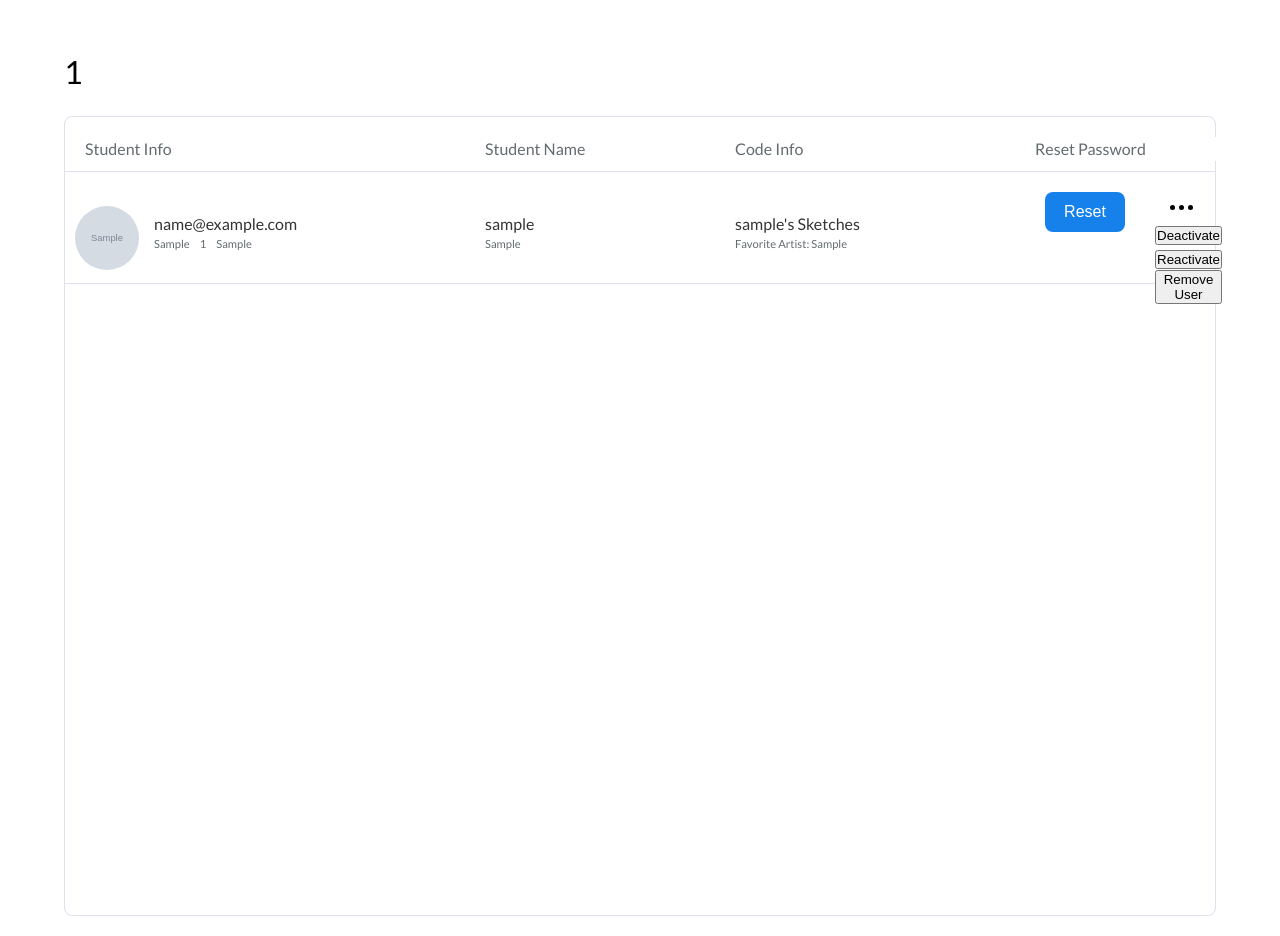
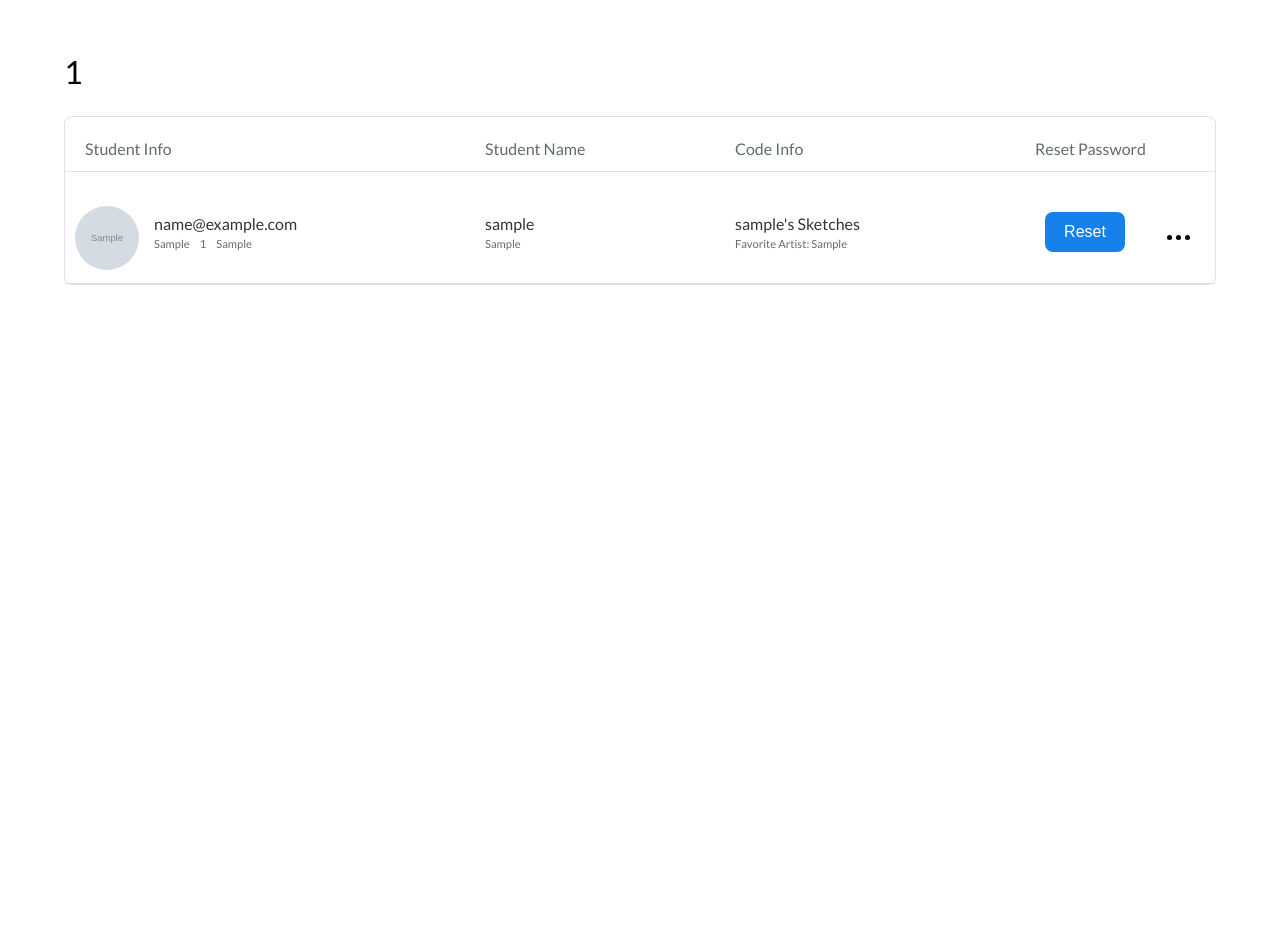
Before and after one commit to slowizzm/ITGM727-databases-and-dynamic-web-programming, a PHP site: page /admin.php in a window 1280 px wide. Shown: the part 72-1008 px from the top of the page. After the commit the page ends 357 px from the top, so only its background shows below. Run offline with PHP 8.4, Linux system fonts and the light colour scheme; the visitor is signed in with stand-in values (Sample User, id 1); tables that the repository leaves empty or names only in its code hold one stand-in row (values such as "Sample post"); grey boxes marked "Sample" are stand-in pictures.

Commit message:
style tweaks due to adding forms

```diff
--- a/CreativeProject/css/admin.css
+++ b/CreativeProject/css/admin.css
@@ -27,7 +27,7 @@ body {
     flex-direction: column;
     align-items: center;
     width: 100%;
-    height: 100vh;
+    /* 	height: 100vh; */
     margin: 20px auto;
     padding: 20px 0
 }
@@ -48,7 +48,6 @@ body {
 
 .panel-title {
     width: 100%;
-    background-color: #fff;
     padding: 0 20px;
     text-align: left;
     color: #636B6F;
@@ -85,6 +84,18 @@ body {
     border-bottom: 1px #DFE0EB solid;
     align-items: left;
     color: #343434;
+}
+
+#overlay {
+    display: block;
+    position: absolute;
+    width: 62.5%;
+    height: 92px;
+    margin: 0;
+    background-color: gray;
+    /*   padding: 10px; */
+    bottom: 120px;
+    overflow: hidden
 }
 
 .card-student-info-wrapper {
@@ -130,7 +141,9 @@ body {
     padding: 20px;
 }
 
-.card-student-name {}
+.card-student-name {
+    color: #343434
+}
 
 .card-major {
     font-size: 0.7rem;
@@ -168,10 +181,11 @@ body {
     height: 100%;
 }
 
-.card-btn {
+.card-options-container form .card-btn {
     width: 80px;
     height: 40px;
     margin: auto 30px;
+    margin-top: 20px;
     background-color: #1680EB;
     border: none;
     border-radius: 8px;
@@ -179,7 +193,7 @@ body {
     font-size: 1rem;
 }
 
-.card-btn:hover {
+.card-options-container form .card-btn:hover {
     background-color: #0590f4;
     cursor: pointer;
 }
@@ -205,3 +219,87 @@ body {
 .card-more-circ {
     margin: 0 2px;
 }
+
+.card-active {
+    background-color: transparent
+}
+
+.card-inactive {
+    background-color: #F2C94C99;
+}
+
+.admin-dropdown {
+    float: left;
+    overflow: hidden;
+    margin: auto;
+}
+
+.admin-dropdown .dropbtn {
+    font-size: 15px;
+    border: none;
+    outline: none;
+    color: #343434;
+    background-color: inherit;
+    font-family: inherit;
+    margin: 0;
+}
+
+.admin-dropdown-content {
+    display: none;
+    position: absolute;
+    background-color: #fff;
+    min-width: 160px;
+    box-shadow: 0px 2px 6px rgba(0, 0, 0, 0.025);
+    z-index: 1;
+    margin-top: 5px;
+    border: 0.2px solid #000b;
+}
+
+.admin-dropdown-content .user-active-status {
+    float: none;
+    color: #343434;
+    padding: 8px 16px;
+    text-decoration: none;
+    text-align: left;
+    font-size: 15px;
+}
+
+.admin-dropdown-content .user-active-status:hover {
+    color: #0590f4;
+}
+
+.admin-dropdown-content {
+    display: none;
+}
+
+.user-active-status {
+    cursor: pointer;
+}
+
+.user-active-status::selection {
+    background: none;
+}
+
+.user-active {
+    display: block;
+}
+
+.user-inactive {
+    display: none;
+}
+
+.hidden {
+    display: none
+}
+
+.show {
+    display: block
+}
+
+.opaque {
+    opacity: 1
+}
+
+.no-opaque {
+    opacity: 0.2;
+}
```
